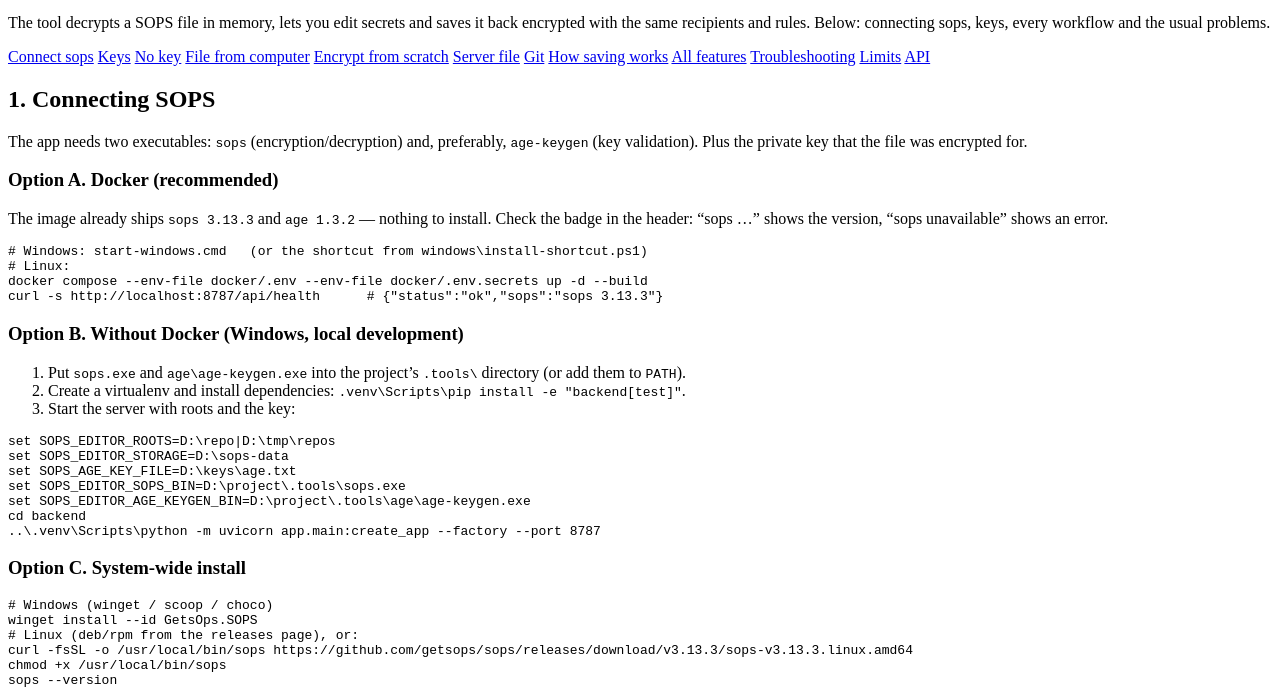
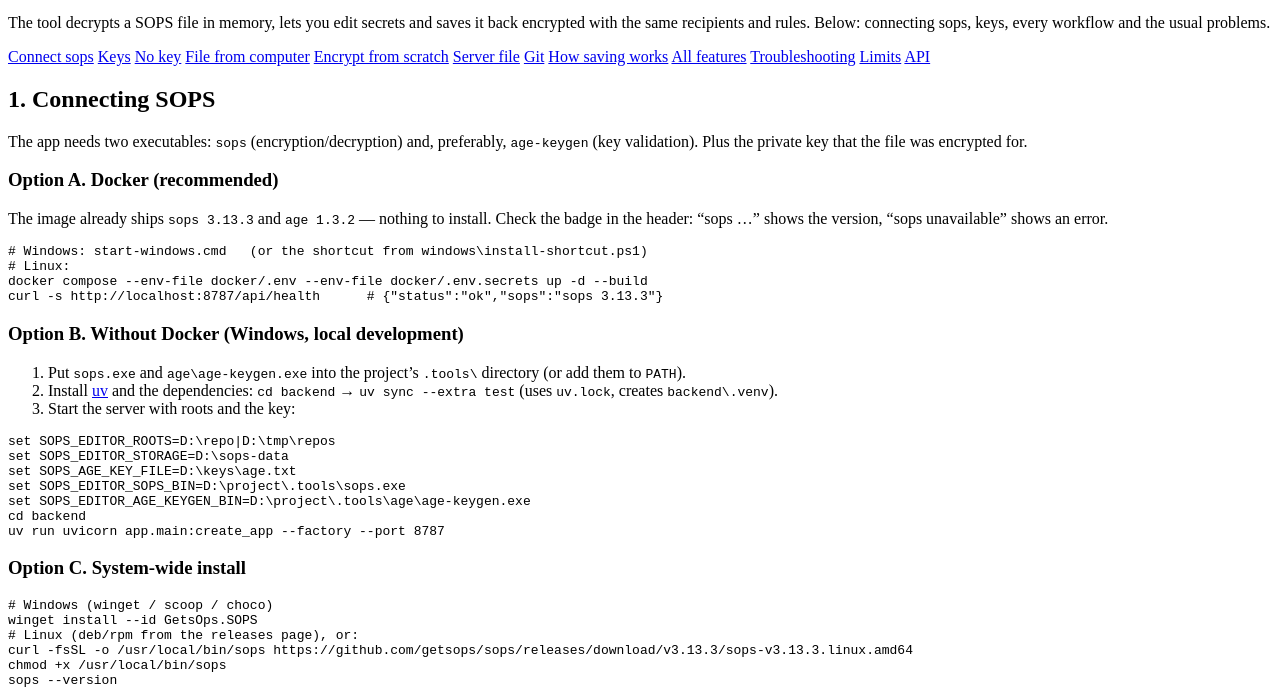
Before and after one commit to DzmitrySha/sops-editor, a plain HTML site: page frontend/help.en.html in a window 1280 px wide. Shown: the part 126-815 px from the top of the page. Drawn offline with Linux system fonts and the light colour scheme.

Commit message:
build: manage Python dependencies with uv and switch tests to httpx2
- backend/uv.lock pins the full dependency set; uv sync/uv run everywhere
- CI uses astral-sh/setup-uv with --locked sync
- Docker image installs the package with uv (binary removed afterwards)
- dependabot tracks the uv ecosystem
- httpx -> httpx2 for starlette TestClient (no deprecation warning)

```diff
--- a/frontend/help.en.html
+++ b/frontend/help.en.html
@@ -52,7 +52,7 @@ curl -s http://localhost:8787/api/health      # {"status":"ok","sops":"sops 3.13
         <h3>Option B. Without Docker (Windows, local development)</h3>
         <ol>
           <li>Put <code>sops.exe</code> and <code>age\age-keygen.exe</code> into the project’s <code>.tools\</code> directory (or add them to <code>PATH</code>).</li>
-          <li>Create a virtualenv and install dependencies: <code>.venv\Scripts\pip install -e "backend[test]"</code>.</li>
+          <li>Install <a href="https://docs.astral.sh/uv/">uv</a> and the dependencies: <code>cd backend</code> → <code>uv sync --extra test</code> (uses <code>uv.lock</code>, creates <code>backend\.venv</code>).</li>
           <li>Start the server with roots and the key:</li>
         </ol>
 <pre><code>set SOPS_EDITOR_ROOTS=D:\repo|D:\tmp\repos
@@ -61,7 +61,7 @@ set SOPS_AGE_KEY_FILE=D:\keys\age.txt
 set SOPS_EDITOR_SOPS_BIN=D:\project\.tools\sops.exe
 set SOPS_EDITOR_AGE_KEYGEN_BIN=D:\project\.tools\age\age-keygen.exe
 cd backend
-..\.venv\Scripts\python -m uvicorn app.main:create_app --factory --port 8787</code></pre>
+uv run uvicorn app.main:create_app --factory --port 8787</code></pre>
 
         <h3>Option C. System-wide install</h3>
 <pre><code># Windows (winget / scoop / choco)
```
Also changed, not shown: frontend/help.html (+2 -2 lines), 8 other files.
